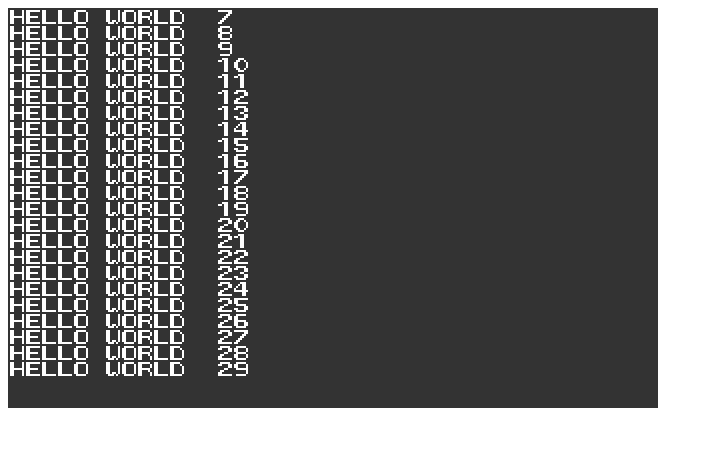
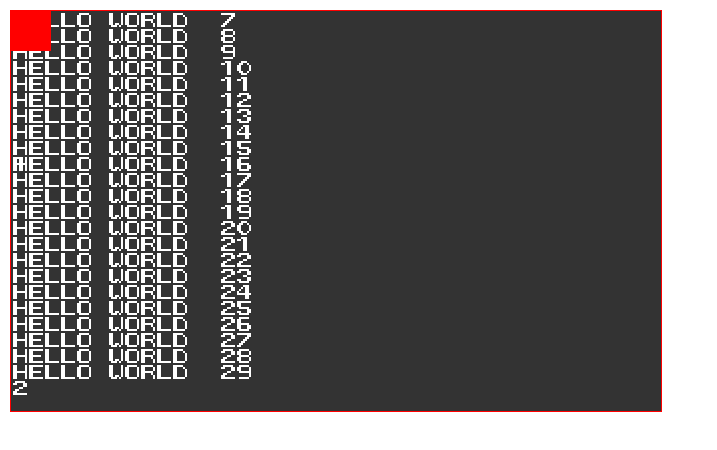
Before and after one commit to marsfromlars/zockerwatte.com, a website: page lamosoft/basic/index.html in a window 1280 px wide. Shown: the whole page, without its empty margins (0-717 px from the left). Drawn offline with Linux system fonts and the light colour scheme.

Commit message:
w.i.p. layered canvases and cursor blink

```diff
--- a/lamosoft/basic/index.html
+++ b/lamosoft/basic/index.html
@@ -1,10 +1,32 @@
 <html>
     <head>
+        <style>
+
+            #c1 {
+                top: 10px;
+                left: 10px;
+                position: fixed;
+                z-index: 0;
+            }
+            #c2 {
+                top: 10px;
+                left: 10px;
+                position: fixed;
+                z-index: 1;
+            }
+                /*
+                */
+
+            canvas {
+                border: 1px solid red;
+            }
+        </style>
+
     </head>
     <body>
-        <canvas width="650" height="400" id="c1">
 
-        </canvas>
+        <canvas width="650" height="400" id="c1"></canvas>
+        <canvas width="650" height="400" id="c2"></canvas>
 
         <script src="screen.js"></script>
         <script src="bitfont1.js"></script>
@@ -36,6 +58,14 @@ var scroll = setInterval( () => {
         clearInterval( scroll );
     }
 }, 30 );
+
+var c2 = document.getElementById( 'c2' );
+var ctx2 = c2.getContext( '2d' );
+ctx2.fillStyle = 'red';
+ctx2.fillRect( 0, 0, 40, 40 );
+
+screen.showCursor( true );
+
         </script>
 
     </body>
--- a/lamosoft/basic/screen.js
+++ b/lamosoft/basic/screen.js
@@ -24,6 +24,7 @@ function Screen( canvas ) {
     me._column = 0;
     me._row = 0;
     me._sprites = {};
+    me._blinkTime = 500;
 
 }
 
@@ -261,7 +262,20 @@ Screen.prototype.printChar = function( char, opaque ) {
     }
 };
 
-Screen.prototype.scroll = function( x, y ) {
+Screen.prototype.scroll = function( x, y, millis ) {
+    var me = this;
+    /*
+    if( !millis ) {
+        me._scroll( x, y );
+    }
+    else {
+
+    }
+    */
+    me.scrollImpl( x, y );
+}
+
+Screen.prototype.scrollImpl = function( x, y ) {
     var me = this;
     var x1 = x < 0 ? -x : 0;
     var y1 = y < 0 ? -y : 0;
@@ -301,3 +315,22 @@ Screen.prototype.drawSprite = function( name, x, y ) {
     var sprite = me._sprites[ name ];
     me._ctx.drawImage( sprite.canvas, x, y );
 };
+
+Screen.prototype.showCursor = function( on ) {
+    var me = this;
+    if( !on ) {
+        if( me._cursorInterval ) {
+            clearInterval( me._cursorInterval );
+        }
+    }
+    else {
+        me._cursorInterval = setInterval( () => {
+            var font = me._fonts[ me._font ];
+            var x = me._column * font.dimension.w;
+            var y = me._row * font.dimension.h;
+            var cursorChar = !me._cursorBright ? "1" : "2";
+            me._cursorBright = !me._cursorBright;
+            me.text( x, y, cursorChar, true );
+        }, me._blinkTime );
+    }
+};
```
